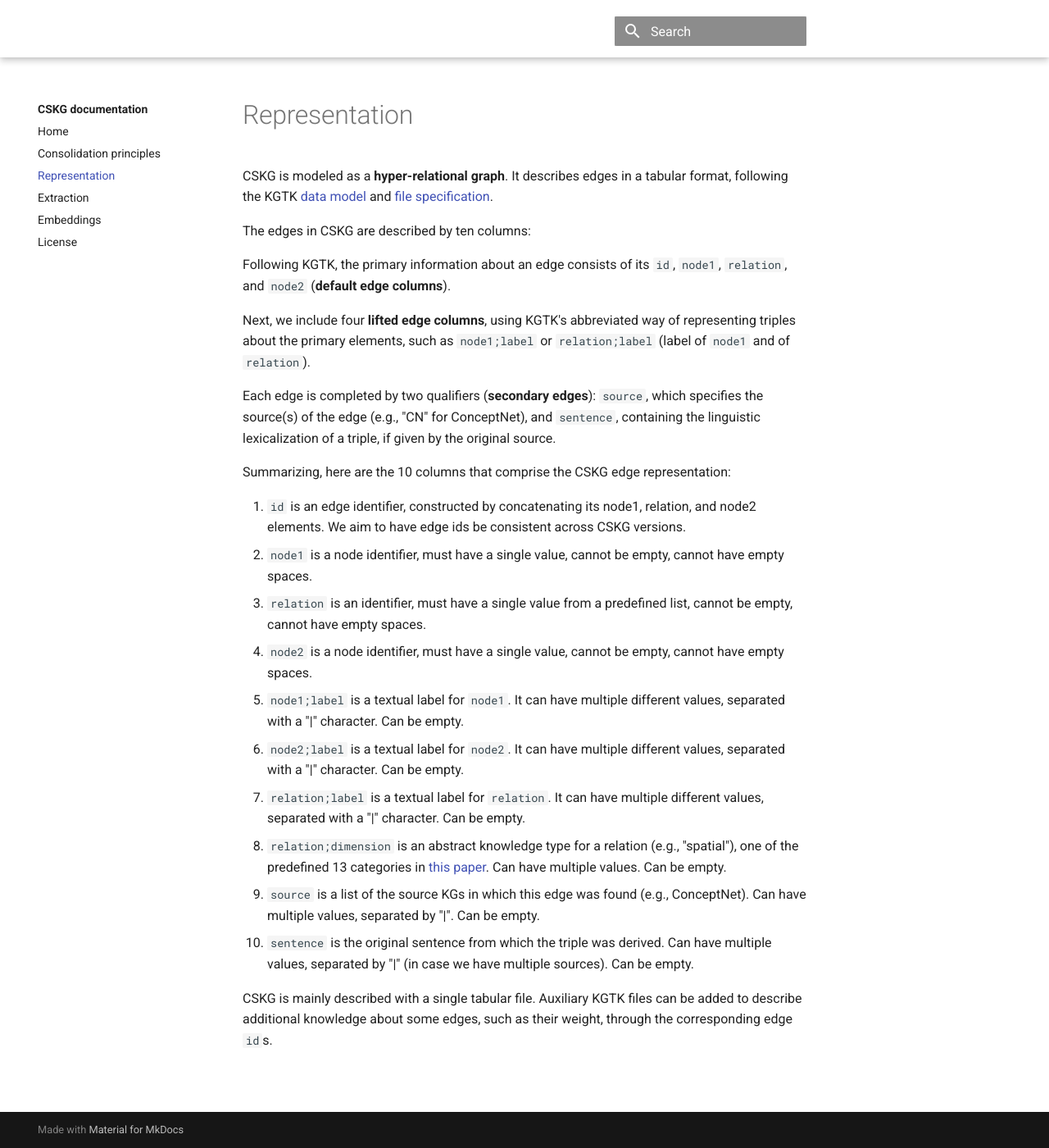
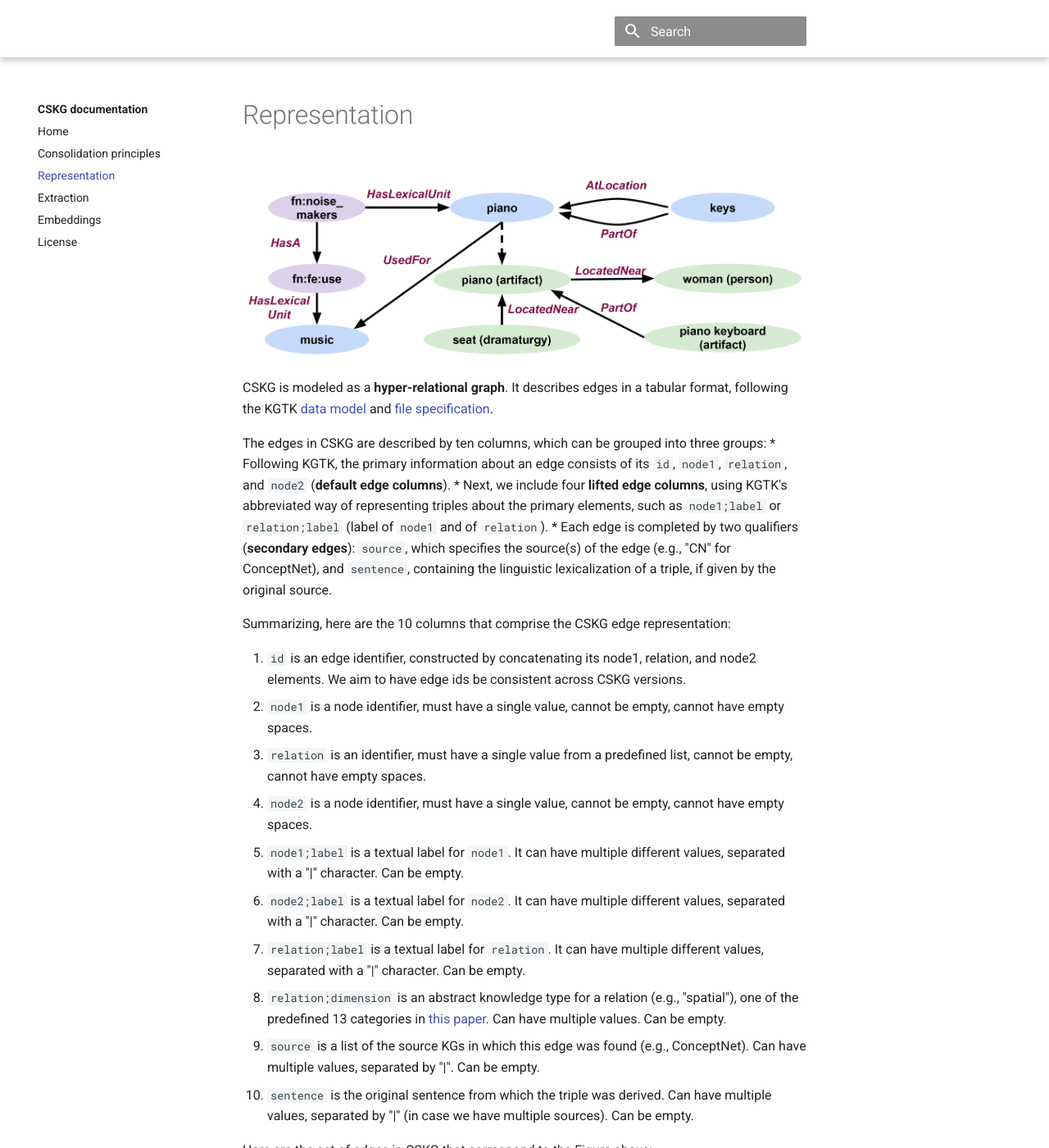
Before and after one commit to usc-isi-i2/cskg, an MkDocs documentation site: the page built from docs/representation.md, in a window 1280 px wide and 1400 px high. Shown: the whole window at 82% size. Built offline with MkDocs 1.6.1 and Material for MkDocs 9.7.7, drawn with Linux system fonts in a browser that asks for light colours; comment, search, counter and statistics services are not loaded; some of the changed text lies outside the part shown.

Commit message:
Update representation.md

````diff
--- a/docs/representation.md
+++ b/docs/representation.md
@@ -1,14 +1,13 @@
 # Representation
+
+![Diagram](images/snippet.png)
 
 CSKG is modeled as a **hyper-relational graph**. It describes edges in a tabular format, following the KGTK [data model](https://kgtk.readthedocs.io/en/latest/data_model/) and [file specification](https://kgtk.readthedocs.io/en/latest/specification/).
 
-The edges in CSKG are described by ten columns:
-
-Following KGTK, the primary information about an edge consists of its `id`, `node1`, `relation`, and `node2` (**default edge columns**).
-
-Next, we include four **lifted edge columns**, using KGTK's abbreviated way of representing triples about the primary elements, such as `node1;label` or `relation;label` (label of `node1` and of `relation`).
-
-Each edge is completed by two qualifiers (**secondary edges**): `source`, which specifies the source(s) of the edge (e.g., "CN" for ConceptNet), and `sentence`, containing the linguistic lexicalization of a triple, if given by the original source.
+The edges in CSKG are described by ten columns, which can be grouped into three groups:
+* Following KGTK, the primary information about an edge consists of its `id`, `node1`, `relation`, and `node2` (**default edge columns**).
+* Next, we include four **lifted edge columns**, using KGTK's abbreviated way of representing triples about the primary elements, such as `node1;label` or `relation;label` (label of `node1` and of `relation`).
+* Each edge is completed by two qualifiers (**secondary edges**): `source`, which specifies the source(s) of the edge (e.g., "CN" for ConceptNet), and `sentence`, containing the linguistic lexicalization of a triple, if given by the original source.
 
 Summarizing, here are the 10 columns that comprise the CSKG edge representation:
 
@@ -23,5 +22,10 @@ Summarizing, here are the 10 columns that comprise the CSKG edge representation:
 9. `source` is a list of the source KGs in which this edge was found (e.g., ConceptNet). Can have multiple values, separated by "|". Can be empty.
 10. `sentence` is the original sentence from which the triple was derived. Can have multiple values, separated by "|" (in case we have multiple sources). Can be empty.
 
+Here are the set of edges in CSKG that correspond to the Figure above:
+```
+
+```
+
 
 CSKG is mainly described with a single tabular file. Auxiliary KGTK files can be added to describe additional knowledge about some edges, such as their weight, through the corresponding edge `id`s.
````
